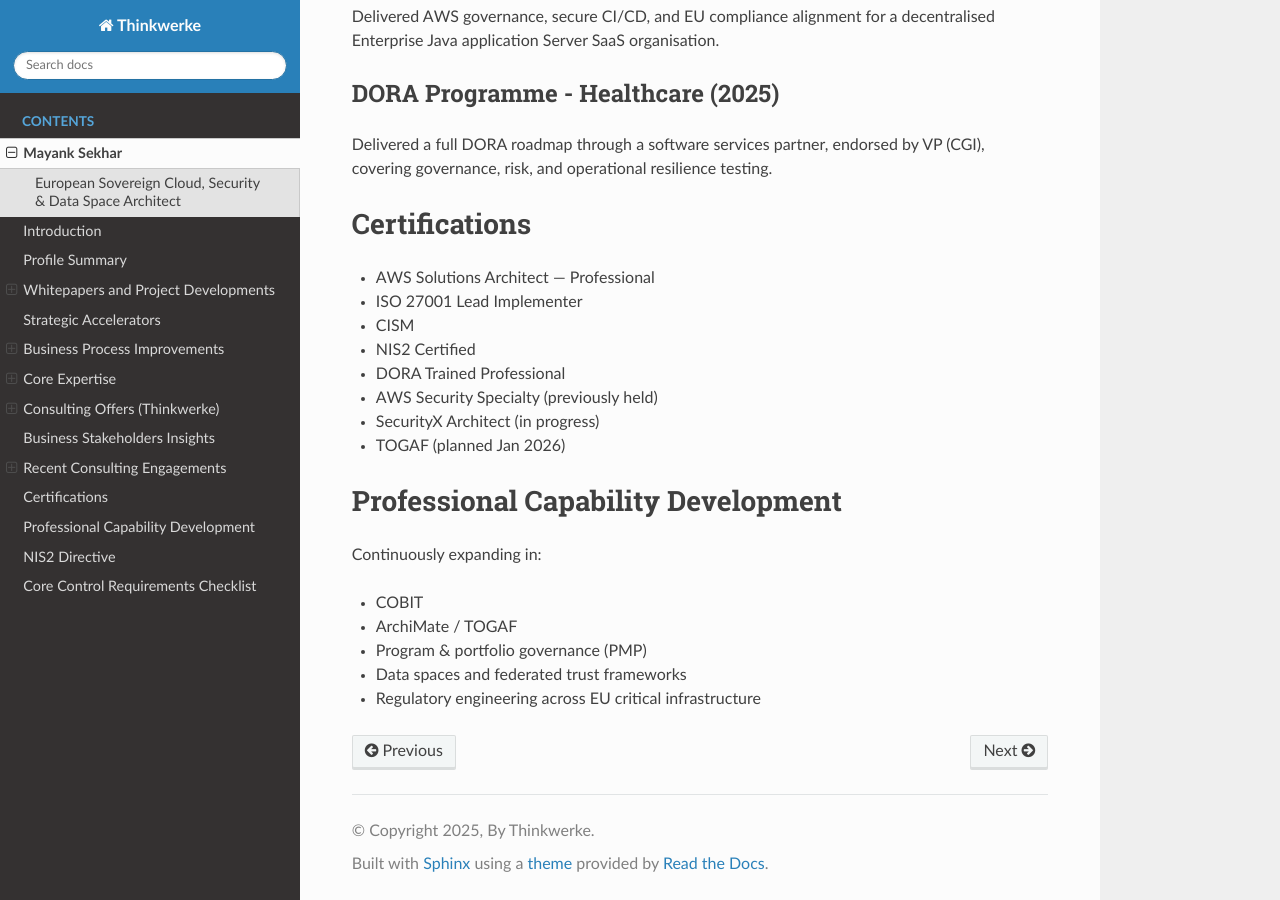
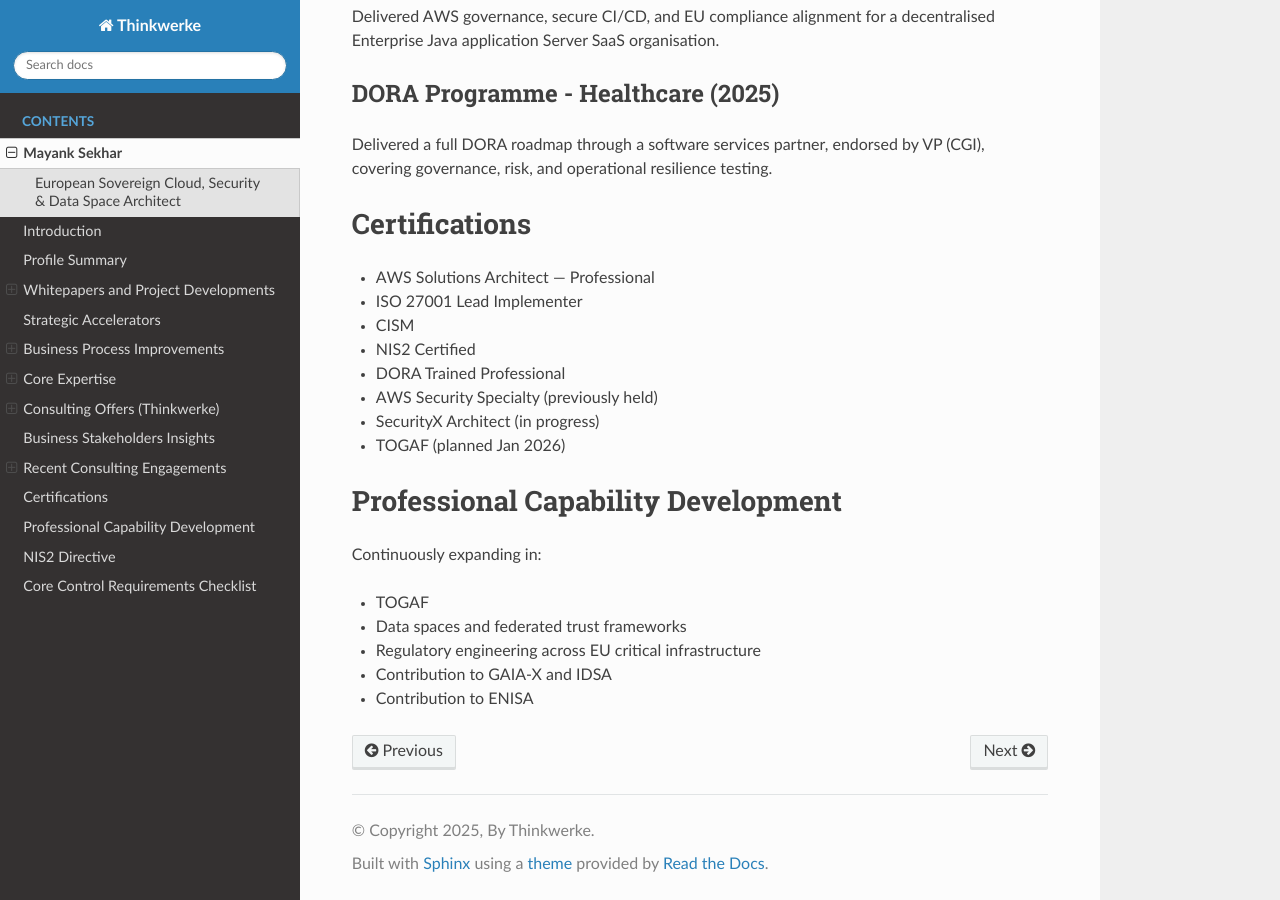
Before and after one commit to Mynkskhr/docs.thinkwerke, a Sphinx documentation site: the page built from docs/source/profile.rst, in a window 1280 px wide and 900 px high, scrolled down 4697 px. Built offline with Sphinx 7.4.7 and the Read the Docs theme 3.1.0, drawn with Linux system fonts in a browser that asks for light colours.

Commit message:
Update profile.rst

```diff
--- a/docs/source/profile.rst
+++ b/docs/source/profile.rst
@@ -230,8 +230,8 @@
 
 Continuously expanding in:
 
-* COBIT
-* ArchiMate / TOGAF
-* Program & portfolio governance (PMP)
+* TOGAF
 * Data spaces and federated trust frameworks
 * Regulatory engineering across EU critical infrastructure
+* Contribution to GAIA-X and IDSA
+* Contribution to ENISA
```
